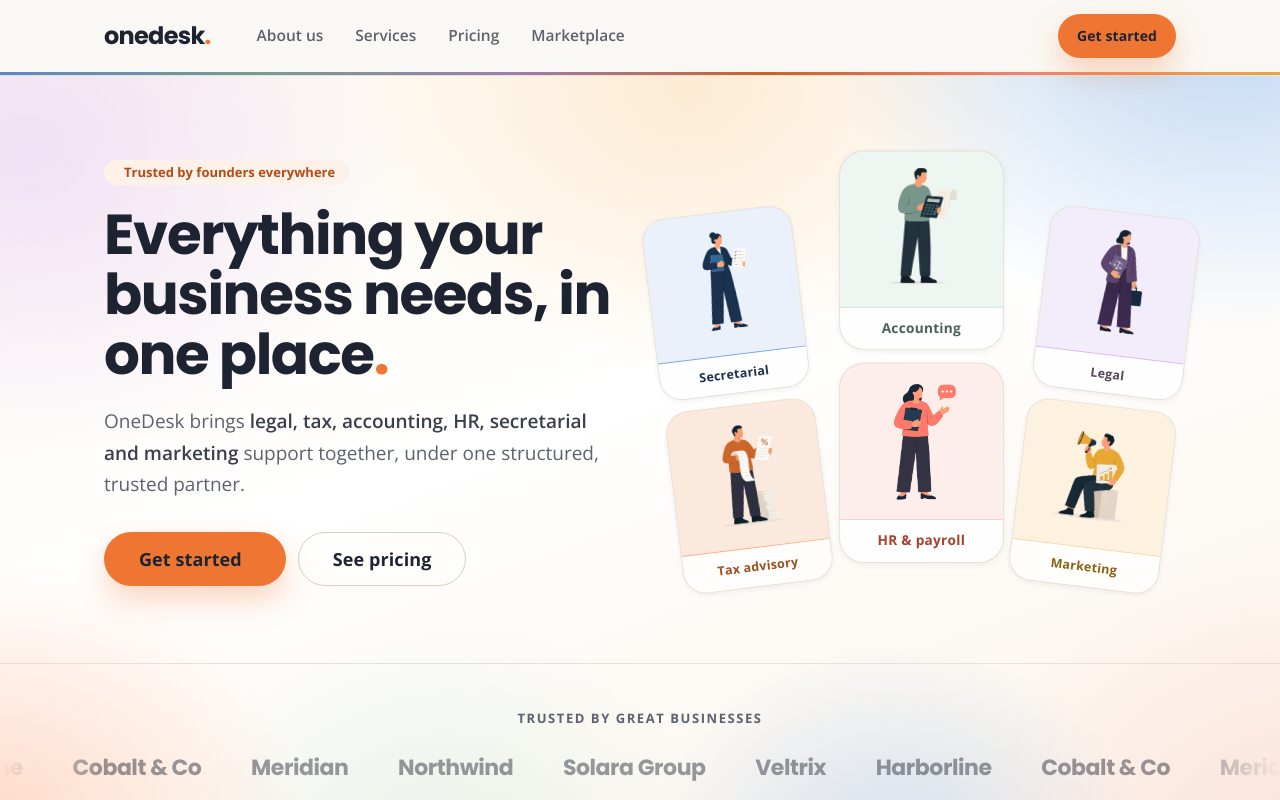
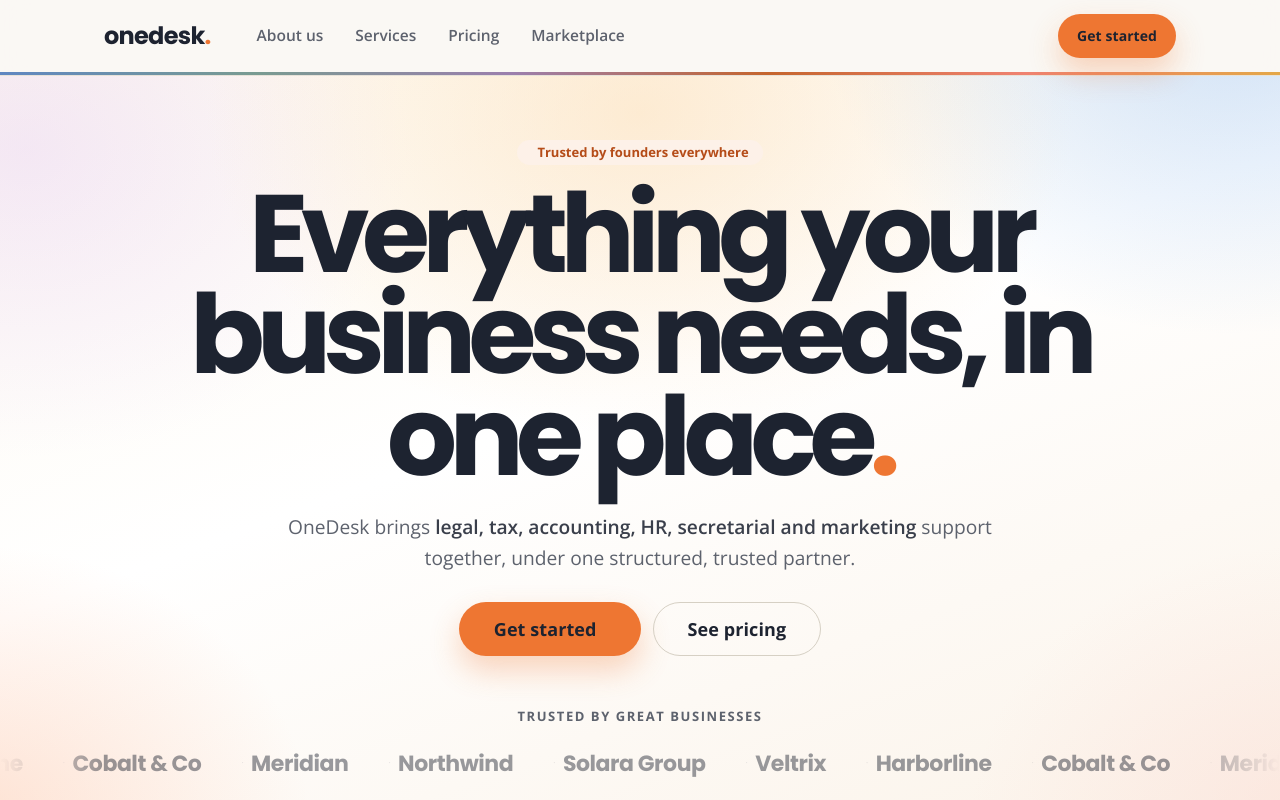
Before and after one commit to avindhyac/onedesk-app, a React (Vite) app in the folder app/: page / in a window 1280 px wide. Shown: the top 800 px of the page. Built offline with nearby package versions, Linux system fonts and the light colour scheme; some icons are missing.

Commit message:
layout changed

```diff
--- a/app/src/sections/Hero.css
+++ b/app/src/sections/Hero.css
@@ -2,6 +2,9 @@
   position: relative;
   background: linear-gradient(160deg, #fdf9f0 0%, var(--od-white) 45%, #fbf3e9 100%);
   overflow: hidden;
+  min-height: calc(100vh - 75px);
+  display: flex;
+  flex-direction: column;
 }
 
 .hero__glow {
@@ -9,43 +12,53 @@
   inset: 0;
   pointer-events: none;
   background:
-    radial-gradient(640px 520px at 96% -10%, rgba(116,169,232,0.48), transparent 64%),
-    radial-gradient(560px 460px at 54%  2%,  rgba(252,215,167,0.46), transparent 62%),
-    radial-gradient(600px 480px at 2%   10%, rgba(219,183,247,0.38), transparent 64%),
-    radial-gradient(540px 440px at -2%  100%, rgba(255,172,131,0.44), transparent 62%),
-    radial-gradient(540px 440px at 102% 100%, rgba(252,206,200,0.46), transparent 62%),
-    radial-gradient(440px 380px at 34%  102%, rgba(200,232,218,0.36), transparent 60%),
-    radial-gradient(420px 360px at 70%  104%, rgba(116,169,232,0.30), transparent 60%);
+    radial-gradient(700px 520px at 50% 5%, rgba(252,215,167,0.46), transparent 62%),
+    radial-gradient(640px 520px at 96% -10%, rgba(116,169,232,0.34), transparent 64%),
+    radial-gradient(600px 480px at 2% 10%, rgba(219,183,247,0.28), transparent 64%),
+    radial-gradient(540px 440px at -2% 100%, rgba(255,172,131,0.32), transparent 62%),
+    radial-gradient(540px 440px at 102% 100%, rgba(252,206,200,0.34), transparent 62%);
 }
 
 .hero__inner {
   position: relative;
-  max-width: var(--od-container);
+  flex: 1;
+  width: 100%;
+  max-width: min(1440px, calc(100vw - 2 * var(--od-gutter)));
   margin: 0 auto;
-  padding: clamp(52px, 6vw, 88px) var(--od-gutter) clamp(60px, 6vw, 96px);
+  padding: clamp(40px, 5vw, 72px) 0 clamp(18px, 2.5vw, 32px);
   display: grid;
-  grid-template-columns: 1fr 1fr;
-  gap: 52px;
+  grid-template-rows: auto 1fr;
   align-items: center;
 }
 
-.hero__badge { margin-bottom: 20px; }
+.hero__content {
+  max-width: 980px;
+  margin: 0 auto;
+  text-align: center;
+  z-index: 2;
+}
+
+.hero__badge {
+  display: flex;
+  justify-content: center;
+  margin-bottom: 18px;
+}
 
 .hero__title {
   margin: 0;
   font-family: var(--od-font-display);
-  font-size: clamp(2.5rem, 4.4vw, 4rem);
-  line-height: 1.06;
-  letter-spacing: -0.025em;
+  font-size: clamp(3.4rem, 8.6vw, 9rem);
+  line-height: 0.92;
+  letter-spacing: -0.07em;
   font-weight: 800;
   color: var(--od-ink);
 }
 .hero__title .dot { color: var(--od-orange); }
 
 .hero__lede {
-  margin: 22px 0 0;
-  max-width: 520px;
-  font-size: var(--od-text-lg);
+  margin: 24px auto 0;
+  max-width: 720px;
+  font-size: clamp(1rem, 1.55vw, 1.2rem);
   line-height: 1.65;
   color: var(--od-slate);
 }
@@ -54,76 +67,136 @@
 .hero__ctas {
   display: flex;
   flex-wrap: wrap;
+  justify-content: center;
   align-items: center;
   gap: 12px;
-  margin-top: 32px;
+  margin-top: 28px;
 }
 
-.hero__trust-note {
-  display: flex;
-  align-items: center;
-  gap: 8px;
-  margin-top: 22px;
-  font-size: var(--od-text-sm);
-  color: var(--od-slate);
-}
-.hero__trust-note iconify-icon { color: var(--od-teal); font-size: 18px; }
-
-/* Fan of cards */
-.hero__fan { display: flex; gap: 14px; align-items: flex-start; padding: 18px 6px 4px; }
-.hero__col {
-  display: flex;
-  flex-direction: column;
-  gap: 12px;
-  flex: 1;
-  transform-origin: bottom center;
-  transform: translate(var(--tx), var(--ty)) rotate(var(--rot)) scale(var(--scale));
-  transition: transform 0.3s var(--od-ease);
+.hero__stage {
+  position: relative;
+  align-self: end;
+  width: min(980px, 82vw);
+  height: clamp(230px, 31vw, 410px);
+  margin: clamp(20px, 3vw, 38px) auto 0;
 }
 
-.hero__card {
-  border-radius: var(--od-radius-lg);
-  overflow: hidden;
-  box-shadow: var(--od-shadow-sm);
-  transition: transform 0.3s var(--od-ease), box-shadow 0.3s var(--od-ease);
-  border: 1px solid var(--od-line);
-}
-.hero__card:hover {
-  transform: translateY(-6px);
-  box-shadow: var(--hover-shadow, var(--od-shadow-lg));
+.hero__stage::after {
+  content: "";
+  position: absolute;
+  left: 7%;
+  right: 7%;
+  bottom: 14%;
+  height: 4px;
+  border-radius: var(--od-radius-pill);
+  background: var(--od-ink);
 }
 
-.hero__card-art {
-  display: flex;
-  justify-content: center;
-  align-items: flex-end;
-  height: 148px;
-  padding-top: 12px;
+.hero__stage-line {
+  position: absolute;
+  bottom: 12%;
+  width: 18%;
+  height: 54px;
+  border-bottom: 2px solid rgba(17, 24, 39, 0.72);
+  opacity: 0.55;
 }
-.hero__card-art img { height: 148px; width: auto; display: block; object-fit: contain; }
+.hero__stage-line--left {
+  left: 0;
+  border-left: 2px solid rgba(17, 24, 39, 0.72);
+  border-bottom-left-radius: 80px;
+  transform: rotate(-5deg);
+}
+.hero__stage-line--right {
+  right: 0;
+  border-right: 2px solid rgba(17, 24, 39, 0.72);
+  border-bottom-right-radius: 80px;
+  transform: rotate(5deg);
+}
 
-.hero__card-label {
-  background: rgba(255,255,255,0.94);
-  border-top: 1px solid;
-  padding: 9px 0;
-  text-align: center;
-  font-family: var(--od-font-body);
-  font-size: 13px;
-  font-weight: 700;
-  letter-spacing: 0.02em;
+.hero__orbit {
+  position: absolute;
+  top: 34%;
+  width: 22%;
+  height: 28%;
+  border-top: 2px solid rgba(17, 24, 39, 0.72);
+  opacity: 0.5;
 }
+.hero__orbit--left {
+  left: 8%;
+  border-left: 2px solid rgba(17, 24, 39, 0.72);
+  border-top-left-radius: 120px;
+}
+.hero__orbit--right {
+  right: 8%;
+  border-right: 2px solid rgba(17, 24, 39, 0.72);
+  border-top-right-radius: 120px;
+}
+
+.hero__arc {
+  position: absolute;
+  left: 25%;
+  right: 25%;
+  bottom: 14%;
+  height: 36%;
+  border: clamp(18px, 2.4vw, 34px) solid rgba(238, 213, 128, 0.64);
+  border-bottom: 0;
+  border-radius: 999px 999px 0 0;
+  transform: translateY(2px);
+  z-index: 1;
+}
+
+.hero__figure {
+  --figure-color: var(--od-acc);
+  position: absolute;
+  bottom: 35%;
+  width: clamp(86px, 10vw, 140px);
+  height: clamp(118px, 14vw, 190px);
+  z-index: 2;
+}
+.hero__figure--green { --figure-color: #1fad54; left: 24%; transform: rotate(-4deg); }
+.hero__figure--red { --figure-color: #f02226; right: 24%; transform: rotate(4deg) scaleX(-1); }
+
+.hero__figure span {
+  position: absolute;
+  display: block;
+  background: var(--figure-color);
+}
+.hero__figure-head {
+  top: 0;
+  left: 42%;
+  width: 20%;
+  aspect-ratio: 1;
+  border-radius: 50%;
+}
+.hero__figure-body {
+  top: 24%;
+  left: 38%;
+  width: 21%;
+  height: 44%;
+  border-radius: 999px;
+}
+.hero__figure-arm,
+.hero__figure-leg {
+  width: 20%;
+  height: 46%;
+  border-radius: 999px;
+  transform-origin: top center;
+}
+.hero__figure-arm--forward { top: 33%; left: 54%; transform: rotate(-64deg); }
+.hero__figure-arm--back { top: 31%; left: 27%; transform: rotate(28deg); }
+.hero__figure-leg--front { top: 60%; left: 34%; transform: rotate(34deg); }
+.hero__figure-leg--back { top: 60%; left: 48%; transform: rotate(-2deg); }
 
 /* Trust scroll strip */
 .hero__trust {
   position: relative;
   width: 100%;
-  padding: clamp(28px, 3.5vw, 44px) 0;
-  border-top: 1px solid var(--od-line);
+  padding: 18px 0 clamp(24px, 3vw, 36px);
   text-align: center;
   overflow: hidden;
 }
 .hero__trust-heading {
-  margin: 0 0 20px;
+  margin: 0 0 18px;
   font-size: var(--od-text-xs);
   font-weight: 700;
   letter-spacing: 0.12em;
@@ -169,14 +242,35 @@
 }
 
 @media (max-width: 900px) {
-  .hero__inner { grid-template-columns: 1fr; }
-  .hero__fan { padding: 8px 0 0; gap: 10px; }
-  .hero__col { transform: none !important; }
-  .hero__card-art { height: 120px; }
-  .hero__card-art img { height: 120px; }
+  .hero { min-height: calc(100vh - 75px); }
+  .hero__inner { padding-top: clamp(34px, 7vw, 58px); }
+  .hero__title { font-size: clamp(3rem, 12vw, 6.8rem); }
+  .hero__lede { max-width: 620px; }
+  .hero__stage { width: 96vw; height: clamp(220px, 43vw, 360px); }
+  .hero__arc { left: 22%; right: 22%; }
+  .hero__figure--green { left: 20%; }
+  .hero__figure--red { right: 20%; }
 }
-@media (max-width: 480px) {
-  .hero__ctas { flex-direction: column; align-items: stretch; }
+
+@media (max-width: 560px) {
+  .hero__inner {
+    max-width: calc(100vw - 2 * var(--od-gutter));
+    padding-top: 30px;
+  }
+  .hero__badge { margin-bottom: 14px; }
+  .hero__lede { margin-top: 18px; font-size: 0.98rem; }
+  .hero__ctas { flex-direction: column; align-items: stretch; margin-top: 22px; }
   .hero__ctas .od-btn { width: 100%; justify-content: center; }
+  .hero__stage {
+    width: 112vw;
+    height: clamp(180px, 54vw, 250px);
+    margin-left: 50%;
+    transform: translateX(-50%) scale(0.92);
+    transform-origin: top center;
+  }
+  .hero__arc { left: 18%; right: 18%; border-width: 16px; }
+  .hero__figure { width: 82px; height: 112px; }
+  .hero__figure--green { left: 18%; }
+  .hero__figure--red { right: 18%; }
   .hero__trust-heading { font-size: 11px; }
 }
--- a/app/src/sections/Hero.jsx
+++ b/app/src/sections/Hero.jsx
@@ -1,32 +1,15 @@
 import { Link } from "react-router-dom";
 import Button from "../components/Button";
 import Badge from "../components/Badge";
-import { characters } from "../data/characters";
-import { PILLARS } from "../data/pillars";
 import { CLIENT_LOGOS } from "../data/clientLogos";
 import "./Hero.css";
-
-const COLUMNS = [
-  { cards: ["secretarial", "tax"], rot: -7, tx: 10, ty: 14, scale: 0.96, z: 10 },
-  { cards: ["accounting", "hr"],   rot: 0,  tx: 0,  ty: -10, scale: 1.05, z: 30 },
-  { cards: ["legal", "marketing"], rot: 7,  tx: -10, ty: 14, scale: 0.96, z: 10 },
-];
-
-const SVC_TOKEN = {
-  secretarial: "sec",
-  accounting:  "acc",
-  legal:       "leg",
-  tax:         "tax",
-  hr:          "hr",
-  marketing:   "mkt",
-};
 
 export default function Hero() {
   return (
     <section id="top" className="hero">
       <div className="hero__glow" />
       <div className="hero__inner">
-        <div>
+        <div className="hero__content">
           <div className="hero__badge">
             <Badge tone="orange" icon="lucide:sparkles">Trusted by founders everywhere</Badge>
           </div>
@@ -47,46 +30,6 @@ export default function Hero() {
           </div>
         </div>
 
-        <div className="hero__fan">
-          {COLUMNS.map((col, i) => (
-            <div
-              key={i}
-              className="hero__col"
-              style={{
-                "--rot":   `${col.rot}deg`,
-                "--tx":    `${col.tx}px`,
-                "--ty":    `${col.ty}px`,
-                "--scale": col.scale,
-                zIndex:    col.z,
-              }}
-            >
-              {col.cards.map((key) => {
-                const p = PILLARS[key];
-                const svc = SVC_TOKEN[key] || p?.var || "sec";
-                return (
-                  <div
-                    key={key}
-                    className="hero__card"
-                    style={{
-                      background: `var(--od-${svc}-tint)`,
-                      "--hover-shadow": `0 14px 40px color-mix(in srgb, var(--od-${svc}) 20%, transparent)`,
-                    }}
-                  >
-                    <div className="hero__card-art">
-                      <img src={characters[key]} alt={p?.label || key} />
-                    </div>
-                    <div
-                      className="hero__card-label"
-                      style={{ borderTopColor: `var(--od-${svc}-light)`, color: `var(--od-${svc}-text)` }}
-                    >
-                      {p?.label || key}
-                    </div>
-                  </div>
-                );
-              })}
-            </div>
-          ))}
-        </div>
       </div>
 
       <div className="hero__trust">
```
